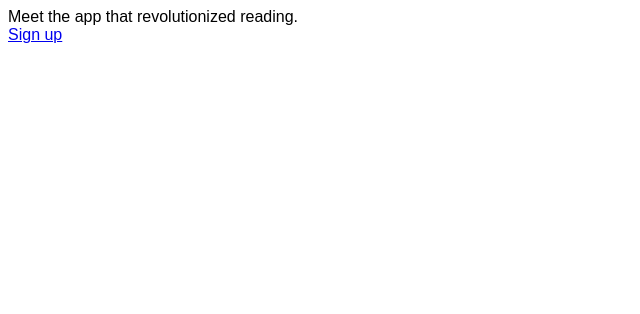
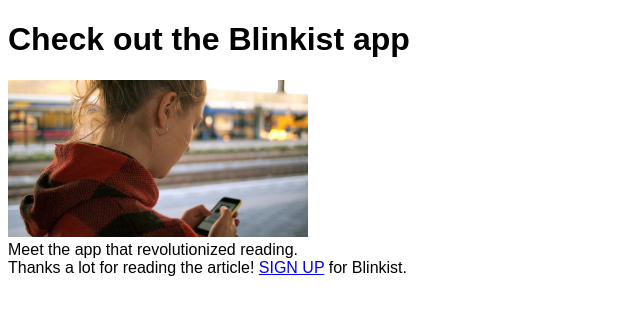
Before and after one commit to hermaphroditos/abtest, a Nuxt app: page / in a window 1280 px wide. Shown: the top 314 px of the page, without its empty margins (0-640 px from the left). Built offline with nearby package versions, Linux system fonts and the light colour scheme.

Commit message:
edit: add image & title and text

```diff
--- a/app.vue
+++ b/app.vue
@@ -1,7 +1,7 @@
 <script setup lang="ts">
 
 useHead({
-  title: 'AbTest',
+  title: 'Parcel Sandbox',
 })
 const name = ref('')
 </script>
--- a/components/Signup.vue
+++ b/components/Signup.vue
@@ -1,6 +1,7 @@
 <template>
   <div>
-    <a id="signup" href="#" @click="handleClickSignup">Sign up</a>
+    Thanks a lot for reading the article!
+    <a id="signup" href="#" @click="handleClickSignup">SIGN UP</a> for Blinkist.
   </div>
 </template>
 
--- a/pages/index.vue
+++ b/pages/index.vue
@@ -1,5 +1,9 @@
 <template>
   <div>
+    <h1>Check out the Blinkist app</h1>
+
+    <img width="300" src="../assets/static/images/P5ST-hero_image.jpg" alt="Check out the Blinkist app" />
+
     <AbTest />
     <Signup />
   </div>
```
